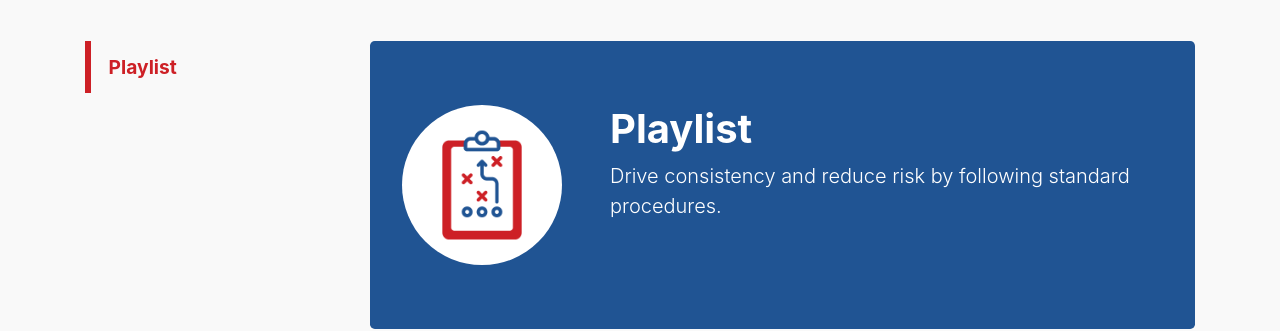
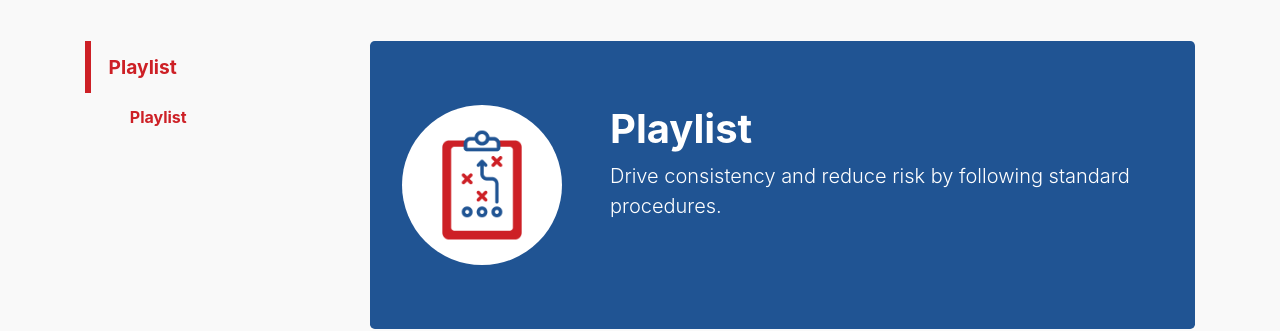
Before and after one commit to KnightPointSystems/kps_playbook, a Jekyll site: the page built from v2/playlist.md, in a window 1280 px wide and 1336 px high. Shown: the part 154-485 px from the top of the window. Built offline with Jekyll 4.4.1, drawn with Linux system fonts in a browser that asks for light colours; nearby versions of some CDN libraries.

Commit message:
Set class of links on sidenav based on current page.

```diff
--- a/_includes/v2/sidenav.html
+++ b/_includes/v2/sidenav.html
@@ -3,6 +3,7 @@
   {% assign url_parts_size = url_parts | size %}
   {% assign rm = url_parts | last | append: '/' %}
   {% assign base_url = page.url | replace: rm %}
+  {% assign current_page = url_parts | last %}
   {% if base_url == '/v2/' %}
     {% assign base_url = base_url | append: rm %}
   {% endif %}
@@ -23,8 +24,8 @@
               {% assign node_url_parts = node.url | split: '/' %}
               {% assign node_url_parts_size = node_url_parts | size %}
               {% assign filename = node_url_parts | last %}
-              {% if url_parts_size <= node_url_parts_size and filename != 'index.html' and filename != 'players' and filename != 'practices' and filename != 'playlist' %}
-                <li><a href='{{ site.baseurl }}{{node.url}}'>{{ node.title | split: ' - ' | last }}</a></li>
+              {% if url_parts_size <= node_url_parts_size and filename != 'index.html' and filename != 'players' and filename != 'practices' and filename != 'plays' %}
+                <li><a href='{{ site.baseurl }}{{node.url}}' class="{% if current_page == filename %}custom-current{% endif %}">{{ node.title | split: ' - ' | last }}</a></li>
               {% endif %}
             {% endif %}
           {% endfor %}
```
